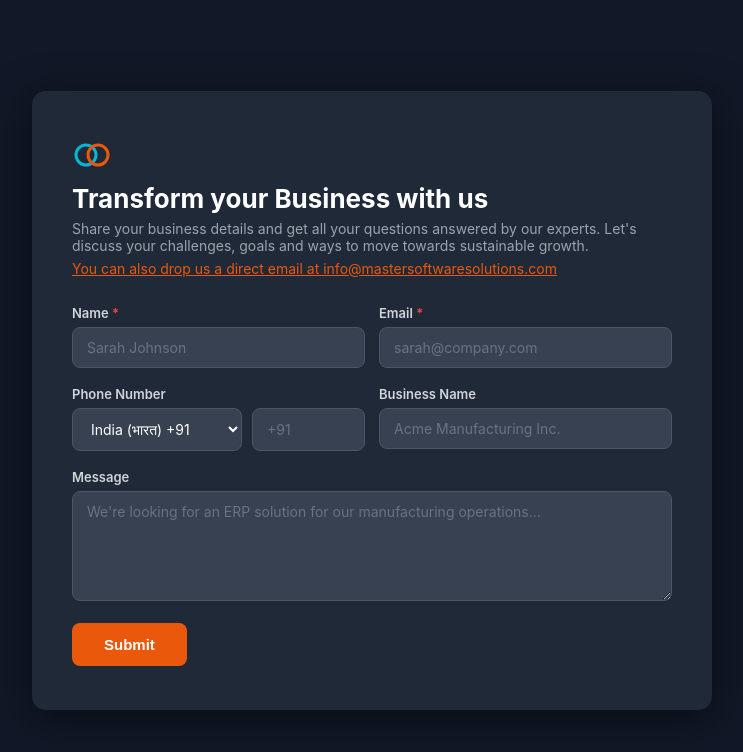
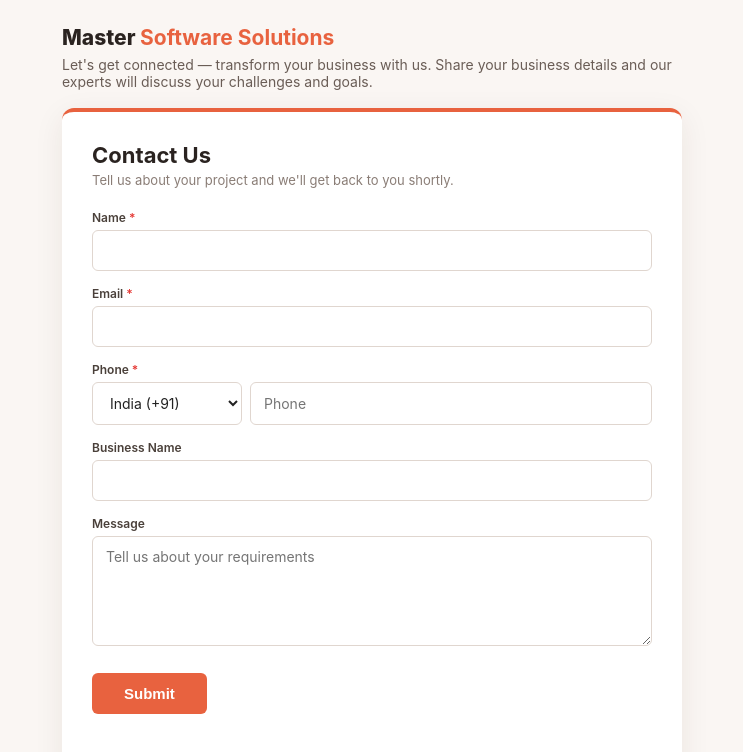
Before and after one commit to pravinxkashyap/mss_html, a plain HTML site: page index.html in a window 1280 px wide. Shown: the whole page, without its empty margins (268-1011 px from the left). Drawn offline with Linux system fonts and the light colour scheme.

Commit message:
Update index.html

```diff
--- a/index.html
+++ b/index.html
@@ -3,131 +3,164 @@
 <head>
   <meta charset="UTF-8">
   <meta name="viewport" content="width=device-width, initial-scale=1.0">
-  <title>Master Software Solutions — Contact Us</title>
+  <title>Contact Us | Master Software Solutions</title>
   <style>
     * { margin: 0; padding: 0; box-sizing: border-box; }
     body {
-      font-family: -apple-system, BlinkMacSystemFont, 'Segoe UI', Roboto, sans-serif;
-      background: #111827; min-height: 100vh;
-      display: flex; align-items: center; justify-content: center; padding: 40px 20px;
+      font-family: -apple-system, BlinkMacSystemFont, 'Segoe UI', Roboto, Arial, sans-serif;
+      background: #faf6f3;
+      min-height: 100vh;
+      display: flex;
+      align-items: center;
+      justify-content: center;
+      padding: 24px;
+      color: #2a2320;
     }
+    .wrap { width: 100%; max-width: 620px; }
+    .brand { font-size: 21px; font-weight: 800; margin-bottom: 6px; color: #2a2320; }
+    .brand b { color: #e8623f; }
+    .lead { font-size: 14px; color: #6a5d56; margin-bottom: 18px; }
+
     .card {
-      background: #1f2937; border-radius: 14px; padding: 44px 40px;
-      max-width: 680px; width: 100%; box-shadow: 0 8px 40px rgba(0,0,0,0.5);
+      background: #fff;
+      border-radius: 12px;
+      padding: 30px;
+      box-shadow: 0 8px 30px rgba(70,40,20,0.08);
+      border-top: 4px solid #e8623f;
     }
-    .brand { display: flex; align-items: center; gap: 10px; margin-bottom: 8px; }
-    .brand-logo { width: 40px; height: 40px; }
-    .brand-logo svg { width: 40px; height: 40px; }
-    .eyebrow { font-size: 13px; color: #9ca3af; margin-bottom: 6px; }
-    h1 { font-size: 26px; font-weight: 700; color: white; margin-bottom: 6px; }
-    .subtitle { font-size: 14px; color: #9ca3af; margin-bottom: 6px; }
-    .email-link { color: #ea580c; font-size: 14px; margin-bottom: 28px; display: block; }
-    .row { display: grid; grid-template-columns: 1fr 1fr; gap: 14px; }
-    .field { margin-bottom: 18px; }
-    label { display: block; font-size: 13px; font-weight: 600; color: #d1d5db; margin-bottom: 6px; }
-    .req { color: #ef4444; }
+    .card h3 { font-size: 22px; color: #2a2320; margin-bottom: 4px; }
+    .card .sub { font-size: 13px; color: #8a7d76; margin-bottom: 22px; }
+
+    .field { margin-bottom: 15px; }
+    label { display: block; font-size: 12px; font-weight: 600; color: #4a403a; margin-bottom: 5px; }
+    label .req { color: #e53935; }
     input, select, textarea {
-      width: 100%; padding: 11px 14px;
-      background: #374151; border: 1.5px solid #4b5563;
-      border-radius: 8px; font-size: 14px; color: white;
-      outline: none; transition: border-color 0.2s; font-family: inherit;
+      width: 100%; padding: 11px 13px; border: 1px solid #e0d6cf; border-radius: 6px;
+      font-size: 14px; font-family: inherit; background: #fff; color: #222;
     }
-    input::placeholder, textarea::placeholder { color: #6b7280; }
-    select option { background: #374151; color: white; }
-    input:focus, select:focus, textarea:focus { border-color: #ea580c; }
-    .phone-row { display: grid; grid-template-columns: 170px 1fr; gap: 10px; }
-    textarea { resize: vertical; min-height: 110px; }
+    input:focus, select:focus, textarea:focus {
+      outline: none; border-color: #e8623f; box-shadow: 0 0 0 3px rgba(232,98,63,0.13);
+    }
+    textarea { min-height: 110px; resize: vertical; }
+    .phone-grp { display: flex; gap: 8px; }
+    .phone-grp select { flex: 0 0 150px; }
+    .phone-grp input { flex: 1; }
+
     button {
-      background: #ea580c; color: white; border: none;
-      padding: 13px 32px; border-radius: 8px;
-      font-size: 15px; font-weight: 700; cursor: pointer; transition: background 0.2s;
+      margin-top: 8px; background: #e8623f; color: #fff; border: none;
+      padding: 12px 32px; font-size: 15px; font-weight: 700; border-radius: 6px; cursor: pointer;
     }
-    button:hover { background: #c2410c; }
-    button:disabled { background: #6b3a2a; cursor: not-allowed; }
-    .status {
-      margin-top: 16px; padding: 12px 16px; border-radius: 8px;
-      font-size: 14px; display: none;
-    }
-    .status.success { background: #064e3b; color: #6ee7b7; border: 1px solid #065f46; }
-    .status.error   { background: #7f1d1d; color: #fca5a5; border: 1px solid #991b1b; }
+    button:hover { background: #d4502f; }
+    button:disabled { opacity: .6; cursor: not-allowed; }
+
+    .status { margin-top: 14px; font-size: 13px; min-height: 18px; }
+    .status.ok { color: #2e7d32; }
+    .status.err { color: #d32f2f; }
+    .status.pending { color: #8a7d76; }
   </style>
 </head>
 <body>
+  <div class="wrap">
+    <div class="brand">Master <b>Software Solutions</b></div>
+    <div class="lead">Let's get connected — transform your business with us. Share your business details and our experts will discuss your challenges and goals.</div>
+
     <div class="card">
-  <div class="brand">
-    <!-- MSS swirl logo in SVG -->
-    <svg class="brand-logo" viewBox="0 0 40 40" xmlns="http://www.w3.org/2000/svg">
-      <circle cx="14" cy="20" r="10" fill="none" stroke="#06b6d4" stroke-width="3"/>
-      <circle cx="26" cy="20" r="10" fill="none" stroke="#ea580c" stroke-width="3"/>
-    </svg>
-  </div>
-  <h1>Transform your Business with us</h1>
-  <p class="subtitle">Share your business details and get all your questions answered by our experts. Let's discuss your challenges, goals and ways to move towards sustainable growth.</p>
-  <a class="email-link" href="mailto:info@mastersoftwaresolutions.com">You can also drop us a direct email at info@mastersoftwaresolutions.com</a>
+      <h3>Contact Us</h3>
+      <div class="sub">Tell us about your project and we'll get back to you shortly.</div>
 
-  <form id="form">
-    <div class="row">
+      <form id="leadForm">
         <div class="field">
           <label>Name <span class="req">*</span></label>
-        <input name="name" type="text" placeholder="Sarah Johnson" required>
+          <input type="text" name="name" required>
         </div>
+
         <div class="field">
           <label>Email <span class="req">*</span></label>
-        <input name="email" type="email" placeholder="sarah@company.com" required>
+          <input type="email" name="email" required>
+        </div>
+
+        <div class="field">
+          <label>Phone <span class="req">*</span></label>
+          <div class="phone-grp">
+            <select id="country" name="country" required>
+              <option value="India" data-code="+91" selected>India (+91)</option>
+              <option value="United States" data-code="+1">United States (+1)</option>
+              <option value="Canada" data-code="+1">Canada (+1)</option>
+              <option value="United Kingdom" data-code="+44">United Kingdom (+44)</option>
+              <option value="Australia" data-code="+61">Australia (+61)</option>
+              <option value="United Arab Emirates" data-code="+971">UAE (+971)</option>
+              <option value="Saudi Arabia" data-code="+966">Saudi Arabia (+966)</option>
+              <option value="Germany" data-code="+49">Germany (+49)</option>
+              <option value="Singapore" data-code="+65">Singapore (+65)</option>
+              <option value="Ireland" data-code="+353">Ireland (+353)</option>
+              <option value="Other" data-code="">Other</option>
+            </select>
+            <input type="tel" id="phone" name="phone_number" placeholder="Phone" required>
           </div>
         </div>
-    <div class="row">
+
         <div class="field">
-        <label>Phone Number</label>
-        <div class="phone-row">
-          <select name="phone_country">
-            <option value="IN">India (भारत) +91</option>
-            <option value="CA">Canada +1</option>
-            <option value="US">United States +1</option>
-            <option value="GB">United Kingdom +44</option>
-            <option value="AU">Australia +61</option>
-            <option value="AE">UAE +971</option>
-          </select>
-          <input name="phone_number" type="tel" placeholder="+91">
+          <label>Business Name</label>
+          <input type="text" name="company_name">
+        </div>
+
+        <div class="field">
+          <label>Message</label>
+          <textarea name="message" placeholder="Tell us about your requirements"></textarea>
+        </div>
+
+        <input type="hidden" name="source" value="mss">
+
+        <button type="submit" id="submitBtn">Submit</button>
+        <div class="status" id="status"></div>
+      </form>
     </div>
   </div>
-      <div class="field">
-        <label>Business Name</label>
-        <input name="business_name" type="text" placeholder="Acme Manufacturing Inc.">
-      </div>
-    </div>
-    <div class="field">
-      <label>Message</label>
-      <textarea name="message" placeholder="We're looking for an ERP solution for our manufacturing operations..."></textarea>
-    </div>
-    <button type="submit" id="btn">Submit</button>
-  </form>
-  <div class="status" id="status"></div>
-</div>
+
   <script>
-const SUBMIT_URL = 'https://investigator-barnes-buffalo-metropolitan.trycloudflare.com';
-document.getElementById('form').addEventListener('submit', async (e) => {
+    const ENDPOINT = "https://lead-automation.staging02.com/submit";
+
+    const form = document.getElementById('leadForm');
+    const statusEl = document.getElementById('status');
+    const btn = document.getElementById('submitBtn');
+
+    form.addEventListener('submit', async (e) => {
       e.preventDefault();
-  const btn = document.getElementById('btn');
-  const statusEl = document.getElementById('status');
-  btn.disabled = true; btn.textContent = 'Sending…';
-  const data = Object.fromEntries(new FormData(e.target).entries());
-  data.source = 'mss';
+
+      // Block submission until every required field is valid (shows native prompts)
+      if (!form.reportValidity()) return;
+
+      const data = Object.fromEntries(new FormData(form).entries());
+      const countrySel = document.getElementById('country');
+      const code = countrySel.selectedOptions[0].getAttribute('data-code') || '';
+      if (data.phone_number) data.phone_number = (code ? code + ' ' : '') + data.phone_number;
+      data.submitted_at = new Date().toISOString();
+
+      statusEl.textContent = 'Sending...';
+      statusEl.className = 'status pending';
+      btn.disabled = true;
+
       try {
-    await fetch(SUBMIT_URL, {
-      method: 'POST', headers: { 'Content-Type': 'application/json' },
+        const res = await fetch(ENDPOINT, {
+          method: 'POST',
+          headers: { 'Content-Type': 'application/json' },
           body: JSON.stringify(data)
         });
-    statusEl.className = 'status success';
-    statusEl.textContent = '✅ Pipeline triggered — lead sent to automation.';
-    statusEl.style.display = 'block';
-    e.target.reset();
+        const out = await res.json().catch(() => ({ ok: res.ok }));
+        if (res.ok && out.ok !== false) {
+          statusEl.textContent = 'Thank you! Our team will reach out shortly.';
+          statusEl.className = 'status ok';
+          form.reset();
+        } else {
+          statusEl.textContent = 'Something went wrong: ' + (out.error || res.status);
+          statusEl.className = 'status err';
+        }
       } catch (err) {
-    statusEl.className = 'status error';
-    statusEl.textContent = '⚠️ Could not reach server: ' + err.message;
-    statusEl.style.display = 'block';
+        statusEl.textContent = 'Could not reach the server: ' + err.message;
+        statusEl.className = 'status err';
+      } finally {
+        btn.disabled = false;
       }
-  btn.disabled = false; btn.textContent = 'Submit';
     });
   </script>
 </body>
```
Lines whose indentation alone changed are shown as unchanged.
